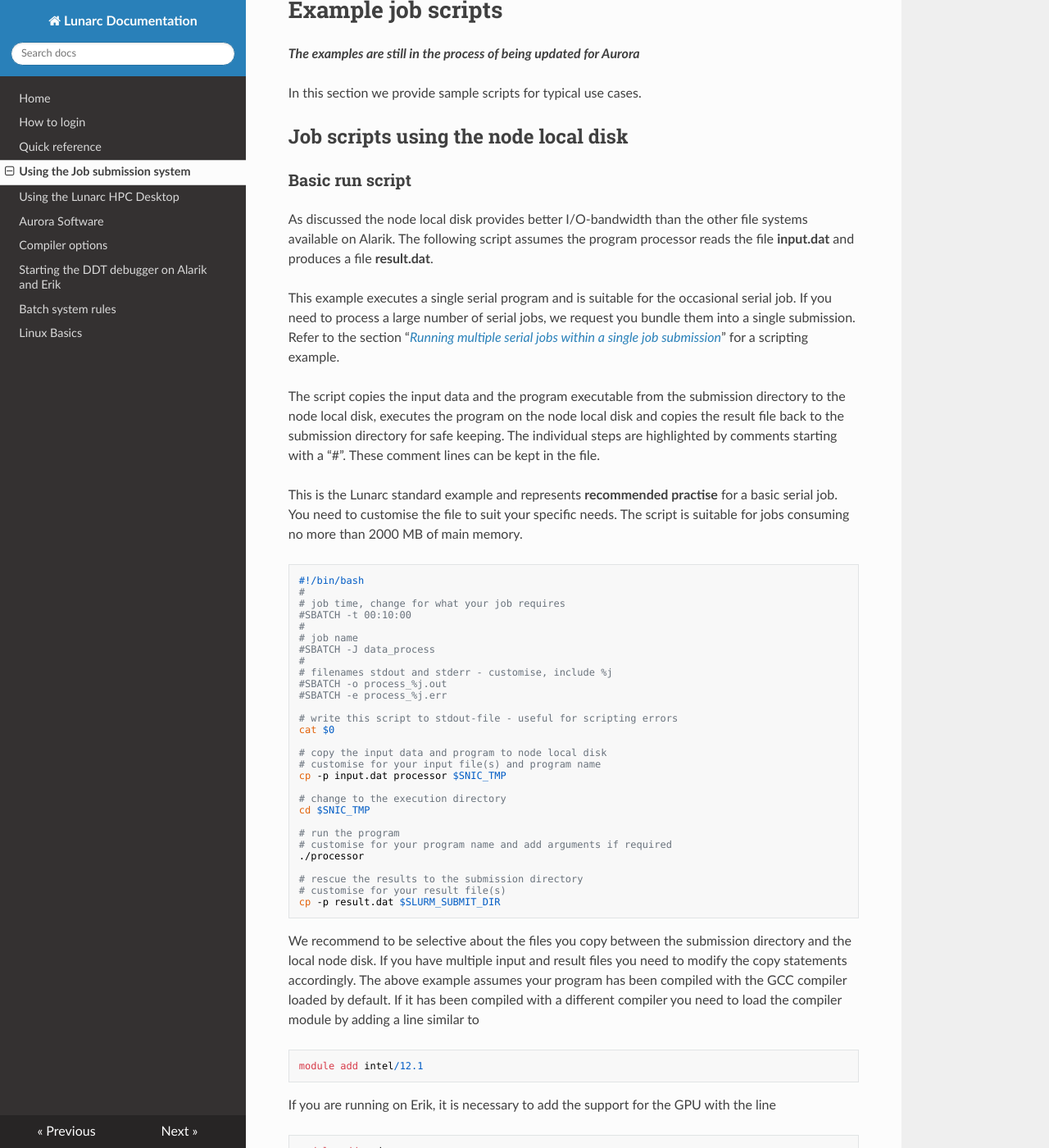
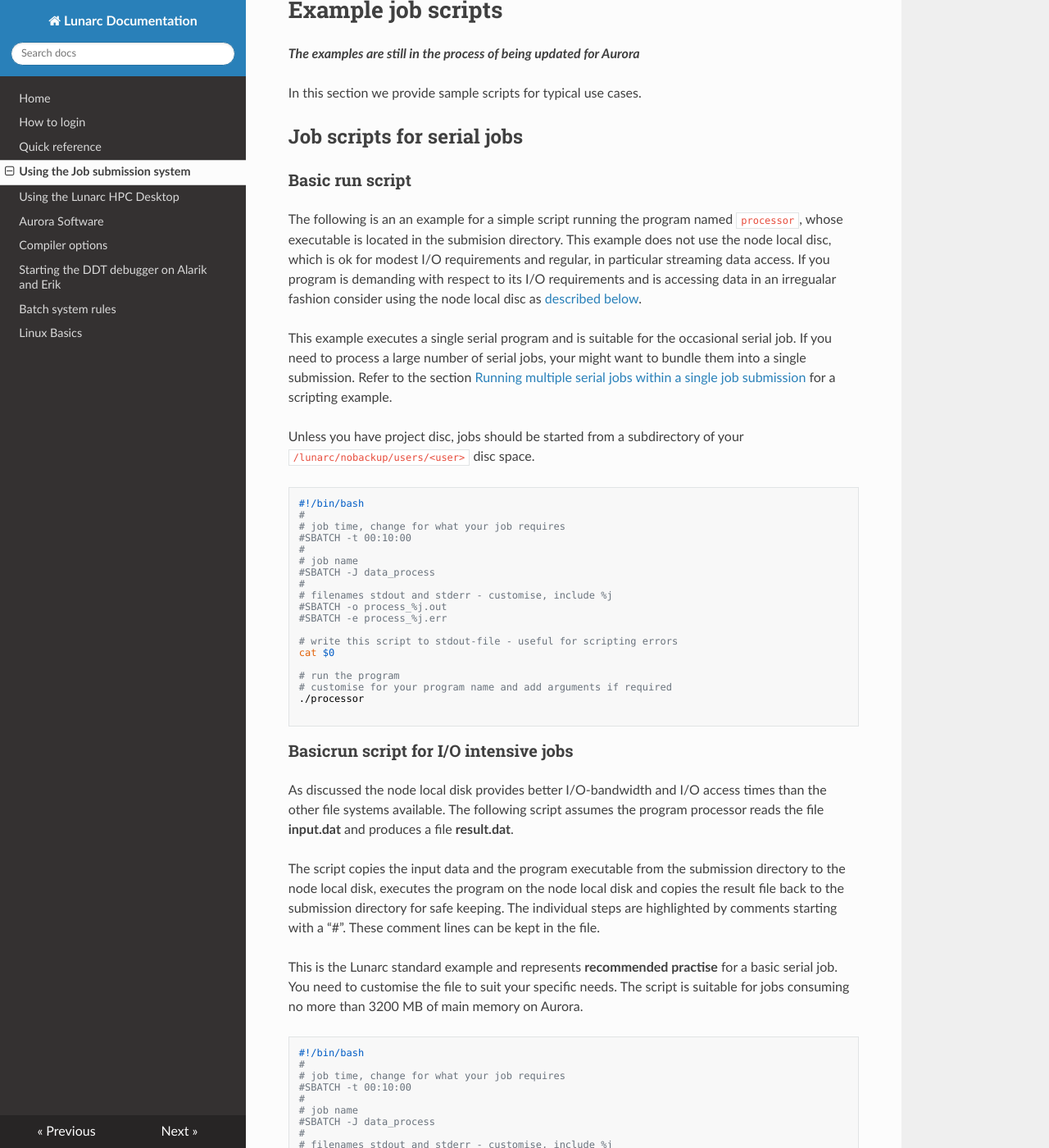
Before and after one commit to lunarc/lunarc_docs, an MkDocs documentation site: the page built from docs/batch_system.md, in a window 1280 px wide and 1400 px high, scrolled down 14831 px. Shown: the whole window at 82% size. Built offline with MkDocs 1.6.1, drawn with Linux system fonts in a browser that asks for light colours; nearby versions of some CDN libraries; old or Windows-style settings are respelled for this version of MkDocs; some of the changed text lies outside the part shown.

Commit message:
Updated with a simplified submission script for serial jobs

````diff
--- a/docs/batch_system.md
+++ b/docs/batch_system.md
@@ -687,20 +687,54 @@ scancel 7103
 
 In this section we provide sample scripts for typical use cases.
 
-## Job scripts using the node local disk
+## Job scripts for serial jobs
 
 ### Basic run script
-
-As discussed the node local disk provides better I/O-bandwidth than the
-other file systems available on Alarik. The following script assumes the
-program processor reads the file **input.dat** and produces a file
-**result.dat**.
+The following is an an example for a simple script running the program
+named `processor`, whose executable is located in the submision
+directory.  This example does not use the node local disc, which is ok
+for modest I/O requirements and regular, in particular streaming data
+access.  If you program is demanding with respect to its I/O
+requirements and is accessing data in an irregualar fashion consider
+using the node local disc as
+[described below](#basicrun-script-for-i/o-intensive-jobs).
 
 This example executes a single serial program and is suitable for the
 occasional serial job. If you need to process a large number of serial
-jobs, we request you bundle them into a single submission. Refer to the
-section “[*R*](#id.bdphbddpef0)[*unning multiple serial jobs within a
-single job submission*](#id.bdphbddpef0)” for a scripting example.
+jobs, your might want to bundle them into a single submission. Refer to the
+section [Running multiple serial jobs within a single job submission](#running-multiple-serial-jobs-within-a-single-job-submission) for a scripting example.
+
+Unless you have project disc, jobs should be started from a
+subdirectory of your
+`/lunarc/nobackup/users/<user>` disc space.
+```bash
+#!/bin/bash
+#
+# job time, change for what your job requires
+#SBATCH -t 00:10:00
+#
+# job name
+#SBATCH -J data_process
+#
+# filenames stdout and stderr - customise, include %j
+#SBATCH -o process_%j.out
+#SBATCH -e process_%j.err
+
+# write this script to stdout-file - useful for scripting errors
+cat $0
+
+# run the program
+# customise for your program name and add arguments if required
+./processor
+
+```
+
+### Basicrun script for I/O intensive jobs
+As discussed the node local disk provides better I/O-bandwidth and I/O
+access times than the
+other file systems available. The following script assumes the
+program processor reads the file **input.dat** and produces a file
+**result.dat**.
 
 The script copies the input data and the program executable from the
 submission directory to the node local disk, executes the program on the
@@ -712,7 +746,7 @@ file.
 This is the Lunarc standard example and represents **recommended
 practise** for a basic serial job. You need to customise the file to
 suit your specific needs. The script is suitable for jobs consuming no
-more than 2000 MB of main memory.
+more than 3200 MB of main memory on Aurora.
 
 ```bash
 #!/bin/bash
@@ -764,52 +798,6 @@ GPU with the line
 prior to the line ./processor. You need to consult with the person who
 build the executable for you. Lunarc provided modules typically complain
 if the wrong compiler is loaded and are hence self-documenting.
-
-### Version for codes requiring more memory than 2000 MB
-
-If your program requires more memory than 2000 MB, use the following
-script. This example is set up to use 4000 MB. If you need even more you
-can request this, but your runs will be charged to your project at a
-higher rate, since other cores have to remain idle. The comments on the
-previous example also apply here
-
-```bash
-#!/bin/bash
-#
-# job time, change for what your job requires
-#SBATCH -t 00:10:00
-#
-# job name
-#SBATCH -J data_process
-#
-# filenames stdout and stderr - customise, include %j
-#SBATCH -o process_%j.out
-#SBATCH -e process_%j.err
-#
-# requesting a large memory node and 4000 MB or main memory
-#SBATCH -C mem64GB
-#SBATCH --mem-per-cpu=4000
-# write this script to stdout-file - useful for scripting errors
-cat $0
-
-# copy the input data and program to node local disk
-# customise for your input file(s) and program name
-cp -p input.dat processor $SNIC_TMP
-
-# change to the execution directory
-cd $SNIC_TMP
-
-# run the program
-# customise for your program name and add arguments if required
-./processor
-
-# rescue the results to the submission directory
-# customise for your result file(s)
-cp -p result.dat $SLURM_SUBMIT_DIR
-```
-
-Since fewer nodes are equipped with 64 GB of memory, you have to allow
-for longer queueing times until resource become available.
 
 ## Running multiple serial jobs within a single job submission
 
````
